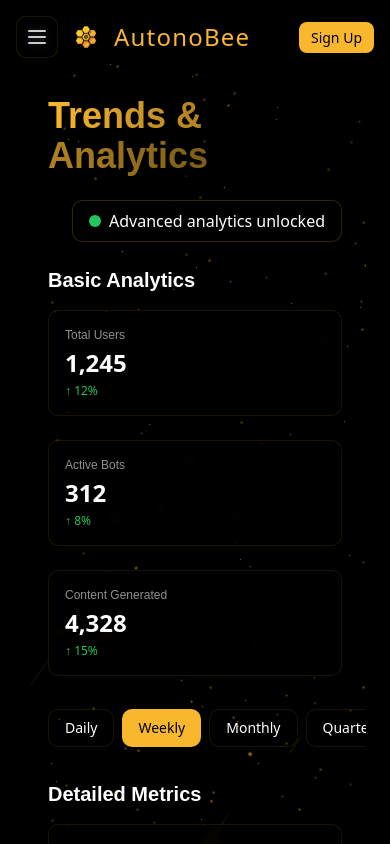
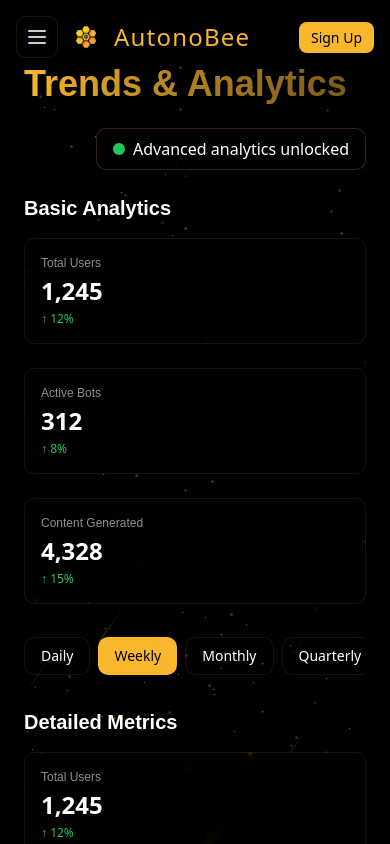
Before and after one commit to vladimirdd96/autonobee, a Next.js app: page /trends in a window 390 px wide. Shown: the top 844 px of the page. Built offline with nearby package versions, Linux system fonts and the light colour scheme; a web font is replaced by a local one.

Commit message:
Refactor Trends page to remove Sidebar component and simplify layout structure
- Removed Sidebar component and associated state management for improved clarity.
- Adjusted layout to enhance responsiveness and user experience.
- Streamlined component imports for better organization.

```diff
--- a/app/trends/page.tsx
+++ b/app/trends/page.tsx
@@ -2,7 +2,6 @@
 
 import GatedSection from "@/components/GatedSection";
 import Layout from "@/components/Layout";
-import Sidebar from "@/components/Sidebar";
 import TrendBox from "@/components/TrendBox";
 import { MeteorEffect } from "@/components/aceternity/meteor-effect";
 import { AnimatedGradientText } from "@/components/aceternity/animated-gradient-text";
@@ -12,14 +11,11 @@
 import { BackgroundBeams } from "@/components/aceternity/background-beams";
 import { SparklesCore } from "@/components/aceternity/sparkles";
 import { CardContainer, CardBody } from "@/components/aceternity/3d-card";
-import React, { useState } from "react";
+import React from "react";
 
 export default function Trends() {
   // Simulate wallet connection and token presence
   const hasToken = true; // Set to false to simulate restriction
-
-  // Add state for sidebar
-  const [isSidebarOpen, setIsSidebarOpen] = useState(false);
 
   return (
     <Layout>
@@ -28,8 +24,7 @@
           <BackgroundBeams />
         </div>
         <MeteorEffect count={15} color="#f9b72d" className="z-0" />
-        <Sidebar isOpen={isSidebarOpen} onOpenChange={setIsSidebarOpen} />
-        <div className={`${isSidebarOpen ? 'ml-64' : 'ml-0'} px-6 pt-8 relative z-10 transition-all duration-300`}>
+        <div className="relative z-10">
           <div className="relative">
             <h1 className="text-4xl font-bold mb-2">
               <AnimatedGradientText text="Trends & Analytics" />
```
